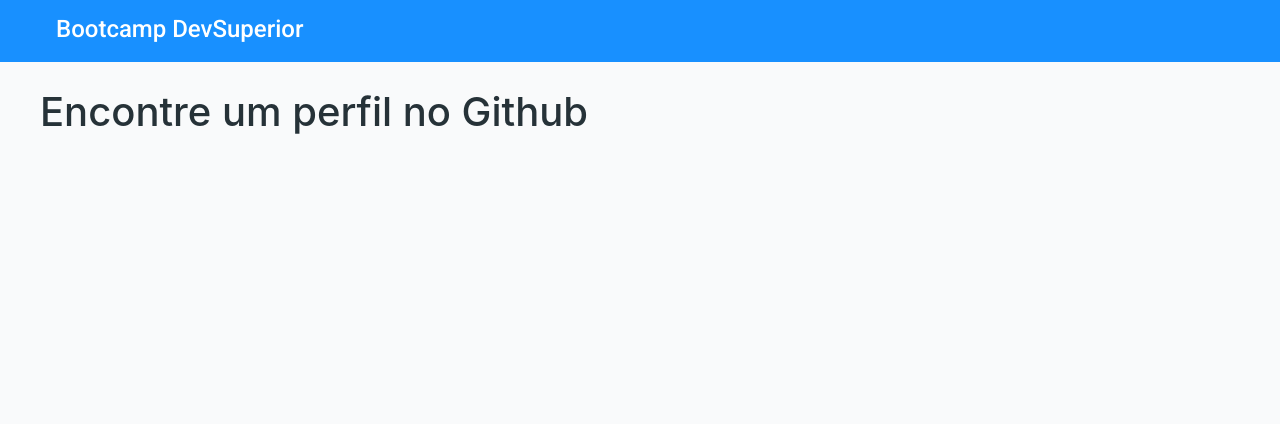
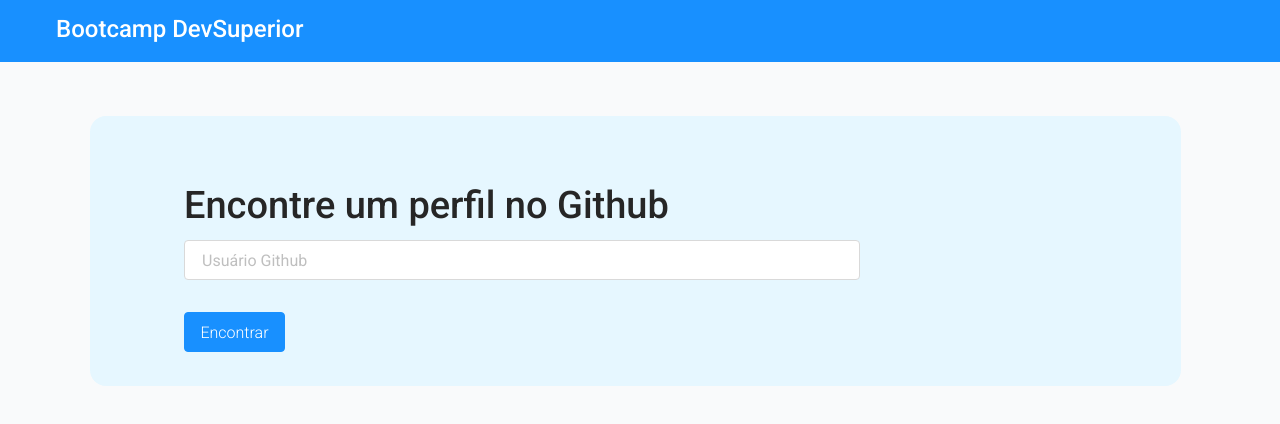
Before and after one commit to joaopaulu/bootcamp-devsuperior, a React (Create React App) app in the folder github-user-search/: page /search in a window 1280 px wide. Shown: the top 424 px of the page. Built offline with nearby package versions, Linux system fonts and the light colour scheme; the HTML template or start-up script is replaced by a standard one.

Commit message:
Building Search Page Layout

```diff
--- a/github-user-search/src/app.scss
+++ b/github-user-search/src/app.scss
@@ -1,4 +1,4 @@
-@import url('https://fonts.googleapis.com/css2?family=Red+Hat+Display:wght@400;700&family=Roboto:wght@300;500&display=swap');
+@import url('https://fonts.googleapis.com/css2?family=Red+Hat+Display:wght@400;700&family=Roboto:wght@300;400;500&display=swap');
 
 h1, h2, h3, h4, h5, h6 {
   margin-bottom: 0;
--- a/github-user-search/src/pages/Home/index.tsx
+++ b/github-user-search/src/pages/Home/index.tsx
@@ -4,7 +4,6 @@ import { Link } from 'react-router-dom';
 import './styles.scss';
 
 const Home = () => (
-  <div className="home-container">
   <div className="row home-content">
     <div className="col-6 home-text">
       <h1 className="text-title">
@@ -28,13 +27,12 @@ const Home = () => (
           </a>
         </p>
       </div>
-        <Link to="/products">
+      <Link to="/search">
         <Button text="Começar" />
       </Link>
     </div>
     <div className="col-6"></div>
   </div>
-  </div>
 );
 
 export default Home;
--- a/github-user-search/src/pages/Home/styles.scss
+++ b/github-user-search/src/pages/Home/styles.scss
@@ -1,7 +1,3 @@
-.home-container{
-
-
-}
 
 .home-content{
   padding-top: 117px;
--- a/github-user-search/src/pages/Search/index.tsx
+++ b/github-user-search/src/pages/Search/index.tsx
@@ -1,11 +1,22 @@
+import Button from 'core/components/Button';
 import React from 'react';
 
 import './styles.scss';
 
 const Search = () => {
   return (
-    <div className="catalog-container">
-      <h1 className="catalog-title">Encontre um perfil no Github</h1>
+    <div className="search-container">
+      <div className="form-search">
+        <label htmlFor="search">Encontre um perfil no Github</label>
+        <input
+          type="text"
+          name="search"
+          id="search"
+          className="form-control"
+          placeholder="Usuário Github"
+        />
+        <Button text="Encontrar" />
+      </div>
     </div>
   );
 };
--- a/github-user-search/src/pages/Search/styles.scss
+++ b/github-user-search/src/pages/Search/styles.scss
@@ -1,5 +1,42 @@
-.catalog-container {
-  margin-top: 26px;
-  padding-left: 40px;
-  padding-right: 40px;
+.search-container {
+  margin-top: 54px;
+  margin-left: 90px;
+  margin-right: 99px;
+  background: #E6F7FF;
+  border-radius: 16px;
+  height: 270px;
 }
+
+.form-search{
+  padding-top: 66px;
+  margin-left: 94px;
+  margin-right: 94px;
+}
+
+.form-search label{
+  font-family: Roboto;
+  font-style: normal;
+  font-weight: 500;
+  font-size: 38px;
+  line-height: 46px;
+  color: #262626;
+  margin-bottom: 12px;
+}
+
+.form-search input{
+  font-family: Roboto;
+  font-style: normal;
+  font-weight: 400;
+  width: 676px;
+  height: 40px;
+  background: #FFFFFF;
+  border: 1px solid #D9D9D9;
+  box-sizing: border-box;
+  border-radius: 4px;
+  margin-bottom: 32px;
+  padding: 8px 27px 8px 17px;
+
+}
+.form-search input::placeholder{
+color: #BFBFBF;
+}
```
Lines whose indentation alone changed are shown as unchanged.
